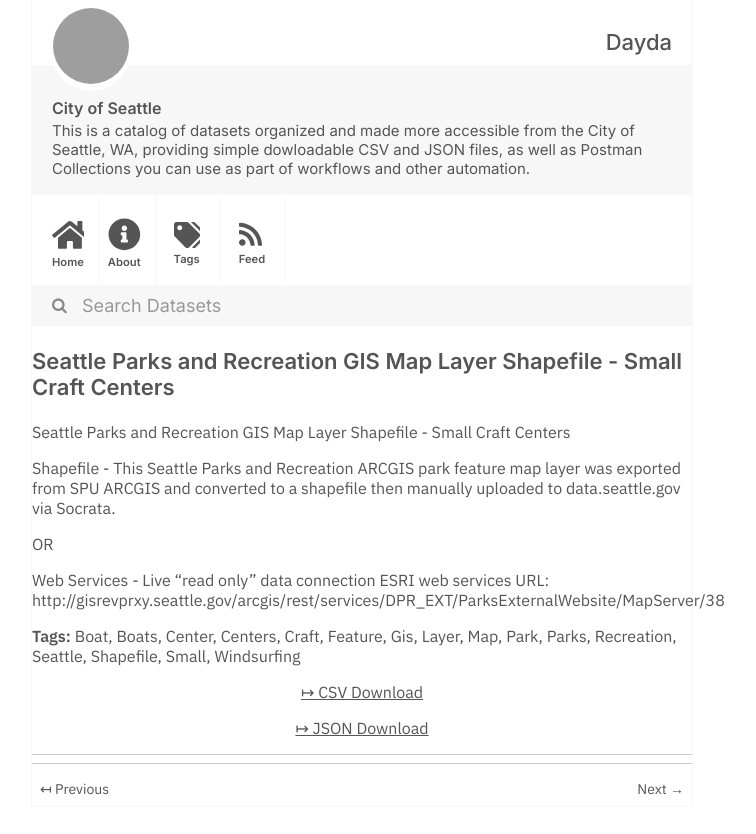
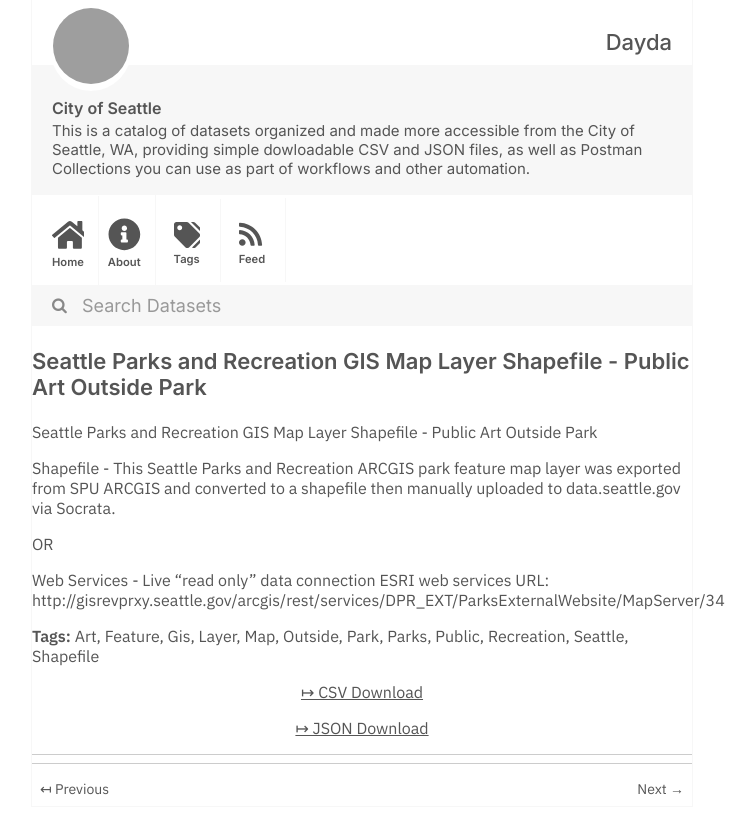
Before and after one commit to dayda-entities/city-of-seattle, a Jekyll site: the page built from _posts/2020-11-10-seattle-parks-and-recreation-g.md, in a window 1280 px wide, cut to the strip 0-834 px from the top of the page. Shown: the whole strip, without its empty margins (278-1034 px from the left). Built offline with Jekyll 4.4.1, drawn with Linux system fonts in a browser that asks for light colours; grey boxes are pictures that could not be loaded.

Commit message:
Publish Data

```diff
--- a/_posts/2020-11-10-seattle-parks-and-recreation-g.md
+++ b/_posts/2020-11-10-seattle-parks-and-recreation-g.md
@@ -1,37 +1,35 @@
 ---
-title: Seattle Parks and Recreation GIS Map Layer Shapefile - Small Craft Centers
-created: '2020-11-10T16:59:57.999531'
-modified: '2020-11-10T16:59:57.999539'
+title: Seattle Parks and Recreation GIS Map Layer Shapefile - Public Art Outside Park
+created: '2020-11-10T17:00:01.481483'
+modified: '2020-11-10T17:00:01.481491'
 state: active
 type: dataset
 tags:
-  - Boat
-  - Boats
-  - Center
-  - Centers
-  - Craft
+  - Art
   - Feature
   - Gis
   - Layer
   - Map
+  - Outside
   - Park
   - Parks
+  - Public
   - Recreation
   - Seattle
   - Shapefile
-  - Small
-  - Windsurfing
 groups:
   - Local Government
-csv_url: 'https://data.seattle.gov/api/views/svbj-uhhe/rows.csv?accessType=DOWNLOAD'
-json_url: 'https://data.seattle.gov/api/views/svbj-uhhe/rows.json?accessType=DOWNLOAD'
+csv_url: 'https://data.seattle.gov/api/views/mcca-4fpb/rows.csv?accessType=DOWNLOAD'
+json_url: 'https://data.seattle.gov/api/views/mcca-4fpb/rows.json?accessType=DOWNLOAD'
 layout: post
 
 ---
-Seattle Parks and Recreation GIS Map Layer Shapefile - Small Craft Centers
+Seattle Parks and Recreation GIS Map Layer Shapefile - Public Art Outside Park
 
-Shapefile - This Seattle Parks and Recreation ARCGIS park feature map layer was exported from SPU ARCGIS and converted to a shapefile then manually uploaded to data.seattle.gov via Socrata.
+Shapefile - This Seattle Parks and Recreation ARCGIS park feature map layer was exported from SPU ARCGIS and
+converted to a shapefile then manually uploaded to data.seattle.gov via Socrata.
 
 OR
 
-Web Services - Live "read only" data connection ESRI web services URL: http://gisrevprxy.seattle.gov/arcgis/rest/services/DPR_EXT/ParksExternalWebsite/MapServer/38
+Web Services - Live "read only" data connection ESRI web services URL:
+http://gisrevprxy.seattle.gov/arcgis/rest/services/DPR_EXT/ParksExternalWebsite/MapServer/34
```
